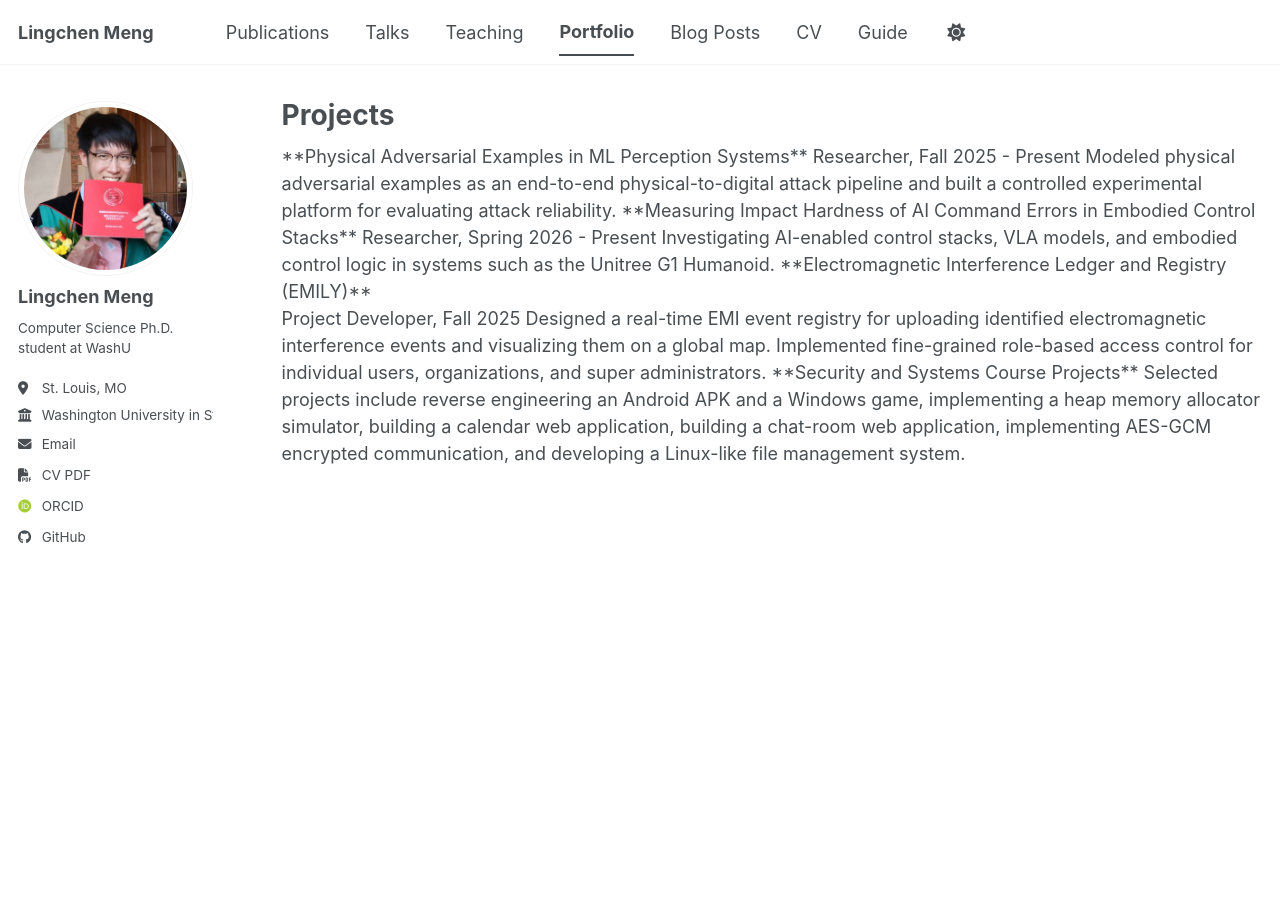
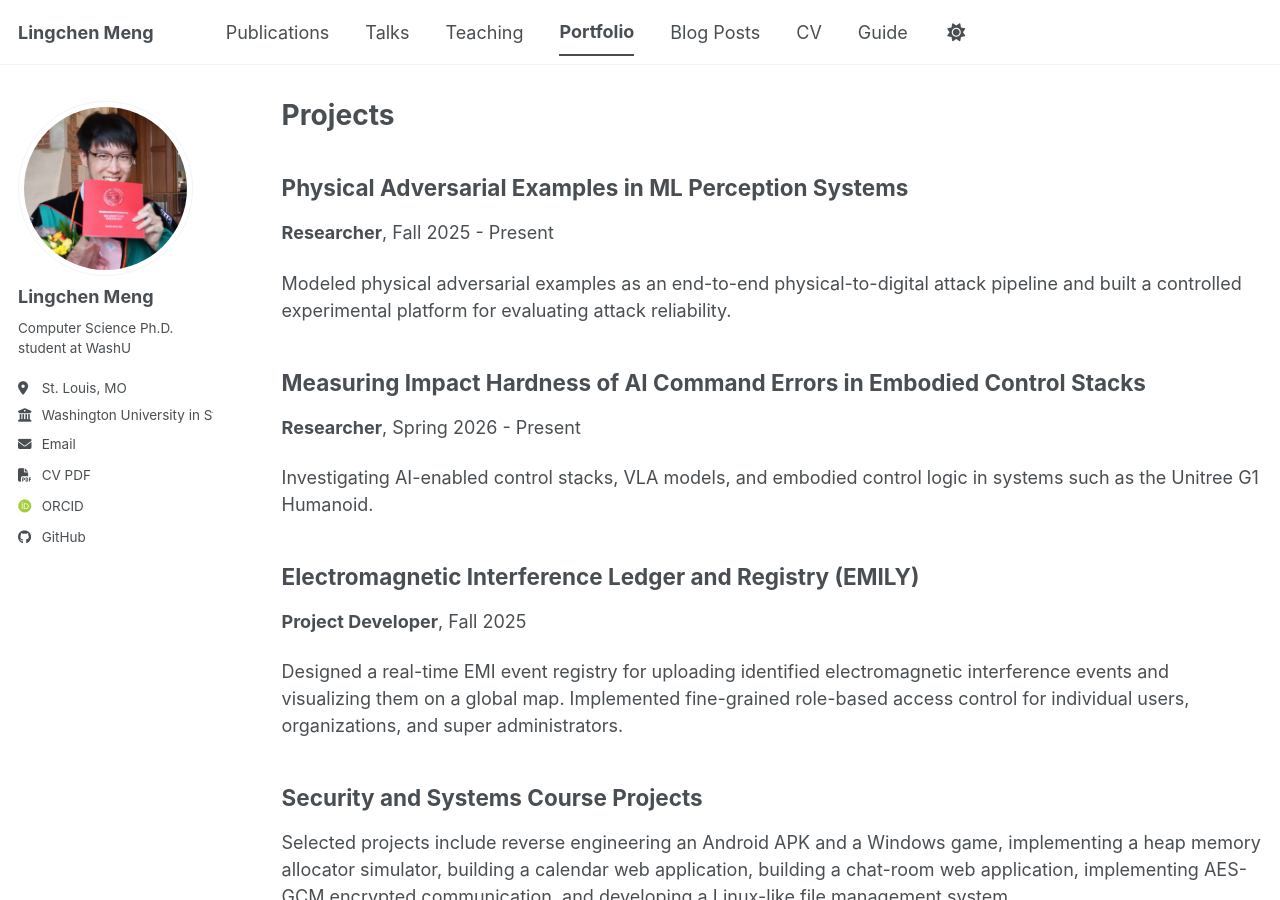
Before and after one commit to LingchenM/LingchenM.github.io, a Jekyll site: the page built from _pages/portfolio.html, in a window 1280 px wide and 900 px high. Built offline with Jekyll 4.4.1, drawn with Linux system fonts in a browser that asks for light colours; some web fonts are replaced; a script bundle is joined from its source files by our own code; library files that are not in the unit come from our copies; some of the changed text lies outside the part shown.

Commit message:
fix parsing issue

```diff
--- a/_pages/portfolio.html
+++ b/_pages/portfolio.html
@@ -7,21 +7,33 @@ author_profile: true
 
 {% include base_path %}
 
-**Physical Adversarial Examples in ML Perception Systems**
-Researcher, Fall 2025 - Present
+<article>
+  <h2>Physical Adversarial Examples in ML Perception Systems</h2>
+  <p><strong>Researcher</strong>, Fall 2025 - Present</p>
+  <p>
+    Modeled physical adversarial examples as an end-to-end physical-to-digital attack pipeline and built a controlled experimental platform for evaluating attack reliability.
+  </p>
+</article>
 
-Modeled physical adversarial examples as an end-to-end physical-to-digital attack pipeline and built a controlled experimental platform for evaluating attack reliability.
+<article>
+  <h2>Measuring Impact Hardness of AI Command Errors in Embodied Control Stacks</h2>
+  <p><strong>Researcher</strong>, Spring 2026 - Present</p>
+  <p>
+    Investigating AI-enabled control stacks, VLA models, and embodied control logic in systems such as the Unitree G1 Humanoid.
+  </p>
+</article>
 
-**Measuring Impact Hardness of AI Command Errors in Embodied Control Stacks**
-Researcher, Spring 2026 - Present
+<article>
+  <h2>Electromagnetic Interference Ledger and Registry (EMILY)</h2>
+  <p><strong>Project Developer</strong>, Fall 2025</p>
+  <p>
+    Designed a real-time EMI event registry for uploading identified electromagnetic interference events and visualizing them on a global map. Implemented fine-grained role-based access control for individual users, organizations, and super administrators.
+  </p>
+</article>
 
-Investigating AI-enabled control stacks, VLA models, and embodied control logic in systems such as the Unitree G1 Humanoid.
-
-**Electromagnetic Interference Ledger and Registry (EMILY)**<br>
-Project Developer, Fall 2025
-
-Designed a real-time EMI event registry for uploading identified electromagnetic interference events and visualizing them on a global map. Implemented fine-grained role-based access control for individual users, organizations, and super administrators.
-
-**Security and Systems Course Projects**
-
-Selected projects include reverse engineering an Android APK and a Windows game, implementing a heap memory allocator simulator, building a calendar web application, building a chat-room web application, implementing AES-GCM encrypted communication, and developing a Linux-like file management system.
+<article>
+  <h2>Security and Systems Course Projects</h2>
+  <p>
+    Selected projects include reverse engineering an Android APK and a Windows game, implementing a heap memory allocator simulator, building a calendar web application, building a chat-room web application, implementing AES-GCM encrypted communication, and developing a Linux-like file management system.
+  </p>
+</article>
```
Also changed, not shown: _pages/teaching.html (+13 -5 lines).
